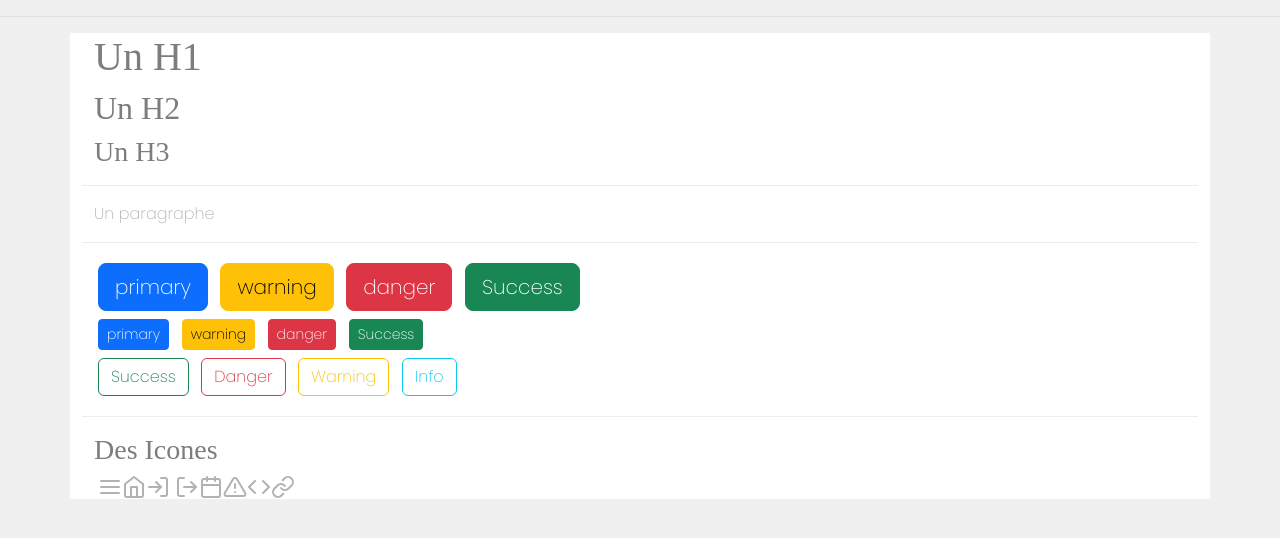
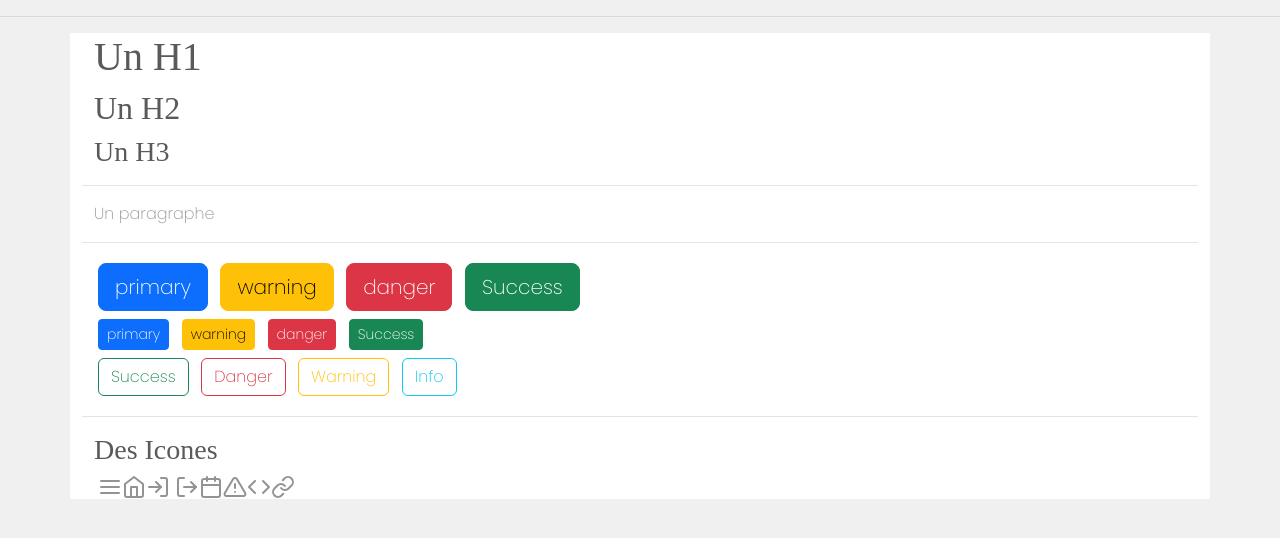
Before and after one commit to LionelDiot/W5D1, a plain HTML site: page index.html in a window 1280 px wide. Drawn offline with nearby package versions, Linux system fonts and the light colour scheme; a web font is replaced by a local one.

Commit message:
quick auto commit

```diff
--- a/stylesheet.css
+++ b/stylesheet.css
@@ -2,7 +2,7 @@
 body {
   font-family: 'Poppins', sans-serif;
   background-color: #f0f0f0;
-  color : #b2b2b2 ;
+  color : #939393 ;
 }
 
 .container {
@@ -11,7 +11,7 @@
 
 h1, h2, h3 {
   font-family: 'Gloock', serif;
-  color: #7d7d7d ;
+  color: #5a5a5a ;
 }
 
 /*
@@ -19,8 +19,8 @@
 primary #2683e1
 secondary #9596ef
 lgrey #f0f0f0
-mgrey #b2b2b2
-hgrey #7d7d7d
+mgrey #939393
+hgrey #5a5a5a
 warning #f2a228
 danger #f9563f
 success #9ae68f
```
